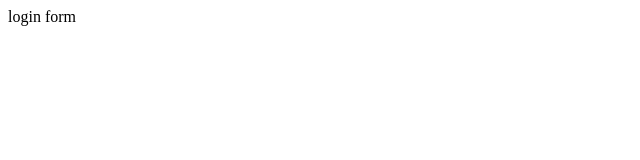
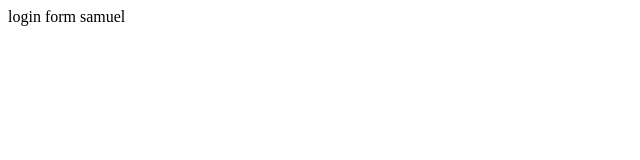
Before and after one commit to Samuel-Lourenco-Zunguze/teste, a plain HTML site: page index.html in a window 1280 px wide. Shown: the full height of the page, 0-640 px from the left. Drawn offline with Linux system fonts and the light colour scheme.

Commit message:
teste branch

```diff
--- a/index.html
+++ b/index.html
@@ -7,6 +7,6 @@
 		<title>Document</title>
 	</head>
 	<body>
-		login form
+		login form samuel
 	</body>
 </html>
```
Also changed, not shown: samuel.html (added).
